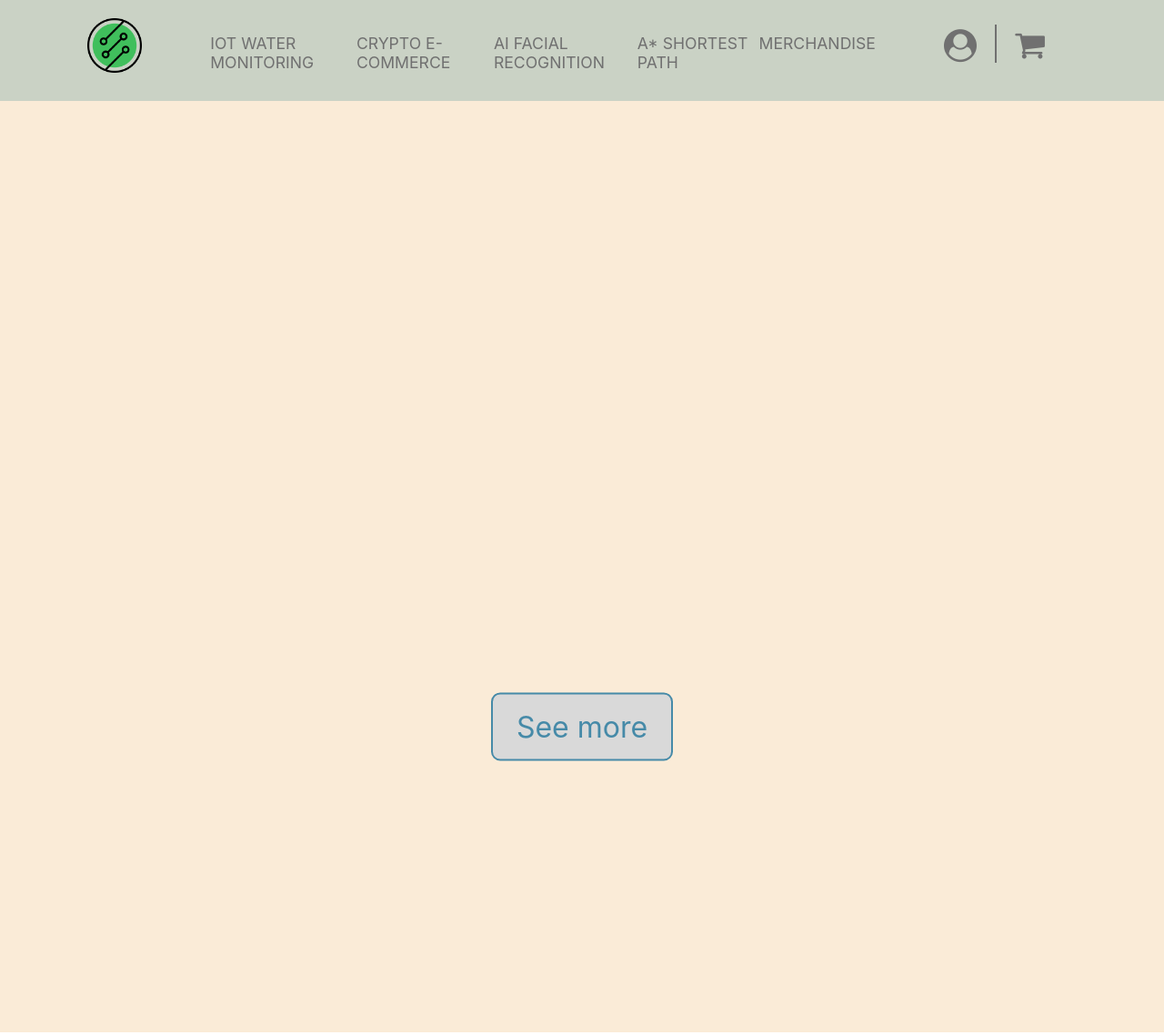
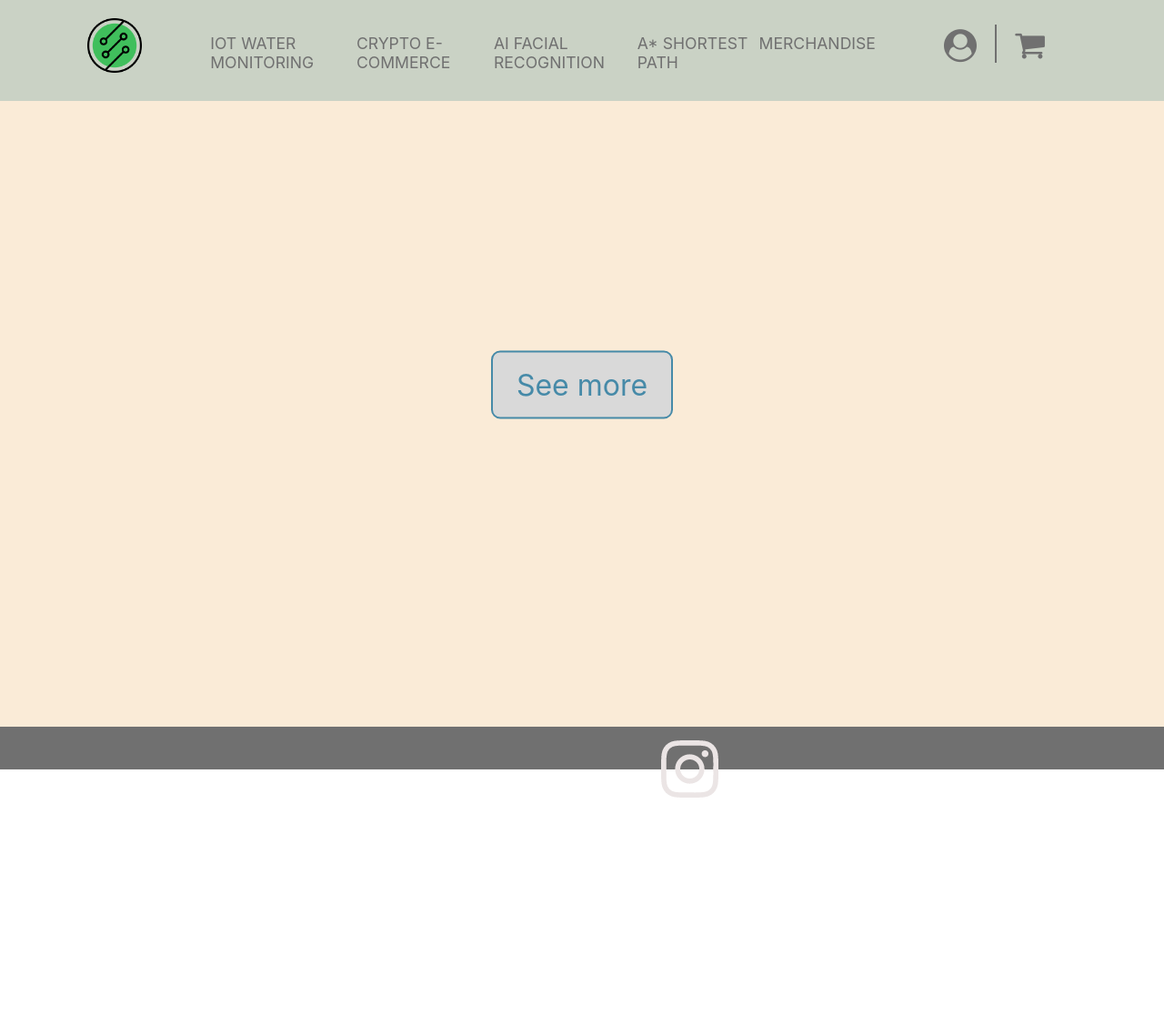
Before and after one commit to JLooping/IMY320_Boomers, a website built with Parcel: page src/index.html in a window 1280 px wide. Shown: the top 1138 px of the page at 91% size. After the commit the page ends 883 px from the top, so only its background shows below. Built offline with nearby package versions, Linux system fonts and the light colour scheme; no server answers.

Commit message:
Update index.html

```diff
--- a/src/index.html
+++ b/src/index.html
@@ -31,12 +31,10 @@
 </div>
 <div id="bubbleBackdrop"></div>
 
-  <div class="contentSection">
     <div class="innerContent">
       <a href="iotWaterMonitoring.html">
         <button>See more</button>
       </a>
-    </div>
   </div>
 <div class="footer">
   <p>Check out our latest update on
```
